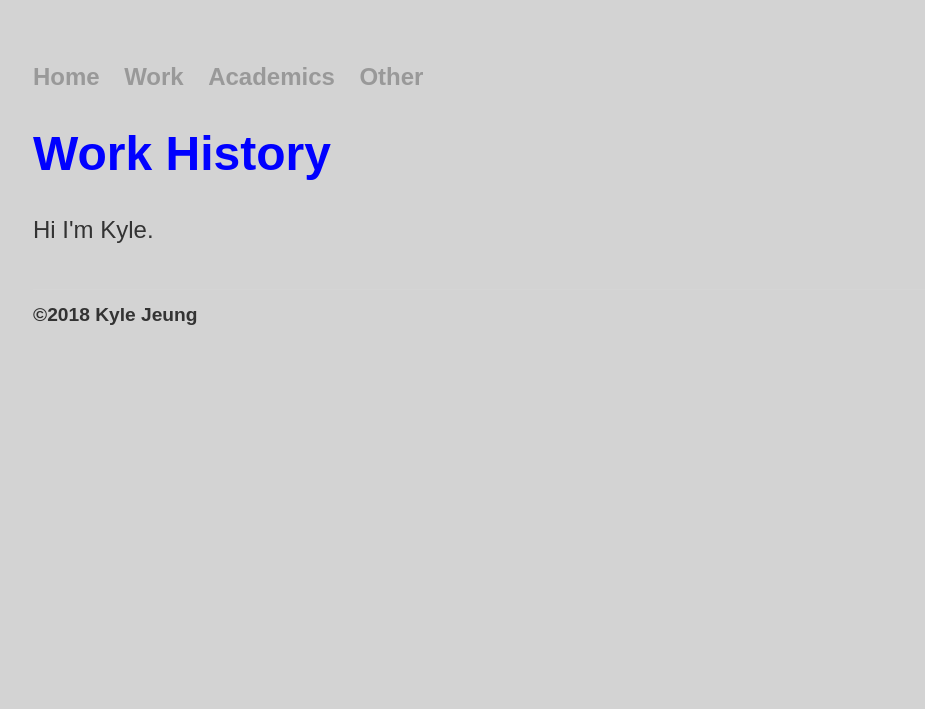
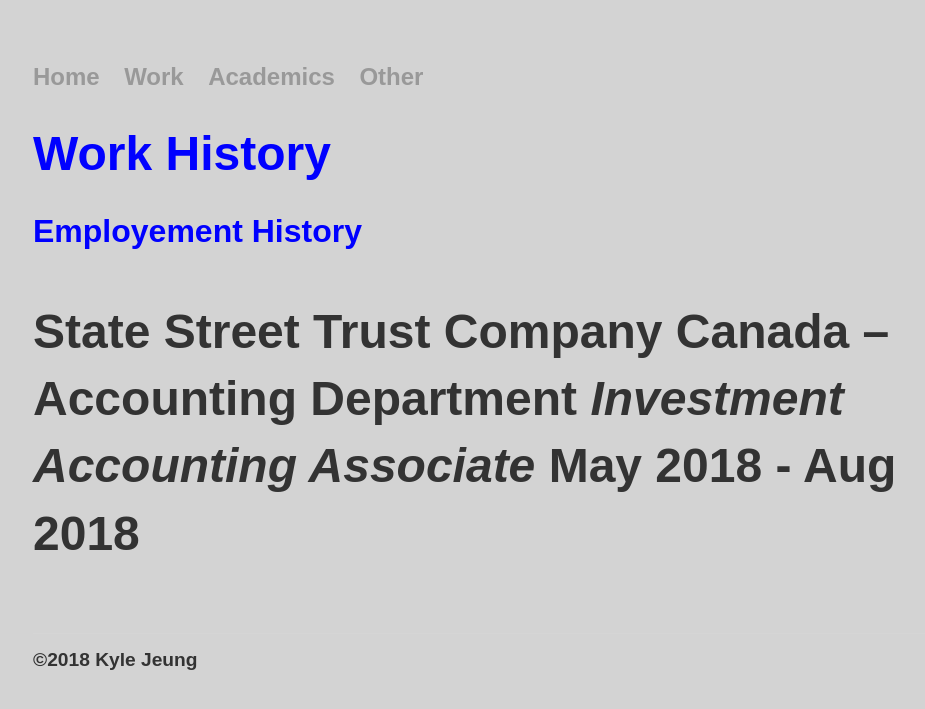
Before and after one commit to jeungkyle/portfolio, a Jekyll site: the page built from work/index.html, in a window 1280 px wide. Shown: the top 709 px of the page, without its empty margins (159-1084 px from the left). Built offline with Jekyll 4.4.1, drawn with Linux system fonts in a browser that asks for light colours.

Commit message:
Update index.html

```diff
--- a/work/index.html
+++ b/work/index.html
@@ -5,6 +5,10 @@ title: Work History
 
 <h1>{{ page.title }}</h1>
 
+<h2>Employement History<h2>
+
 <p>
-Hi I'm Kyle.
+  <b>State Street Trust Company Canada – Accounting Department</b>
+  <i>Investment Accounting Associate</i>
+  May 2018 - Aug 2018
 </p>
```
